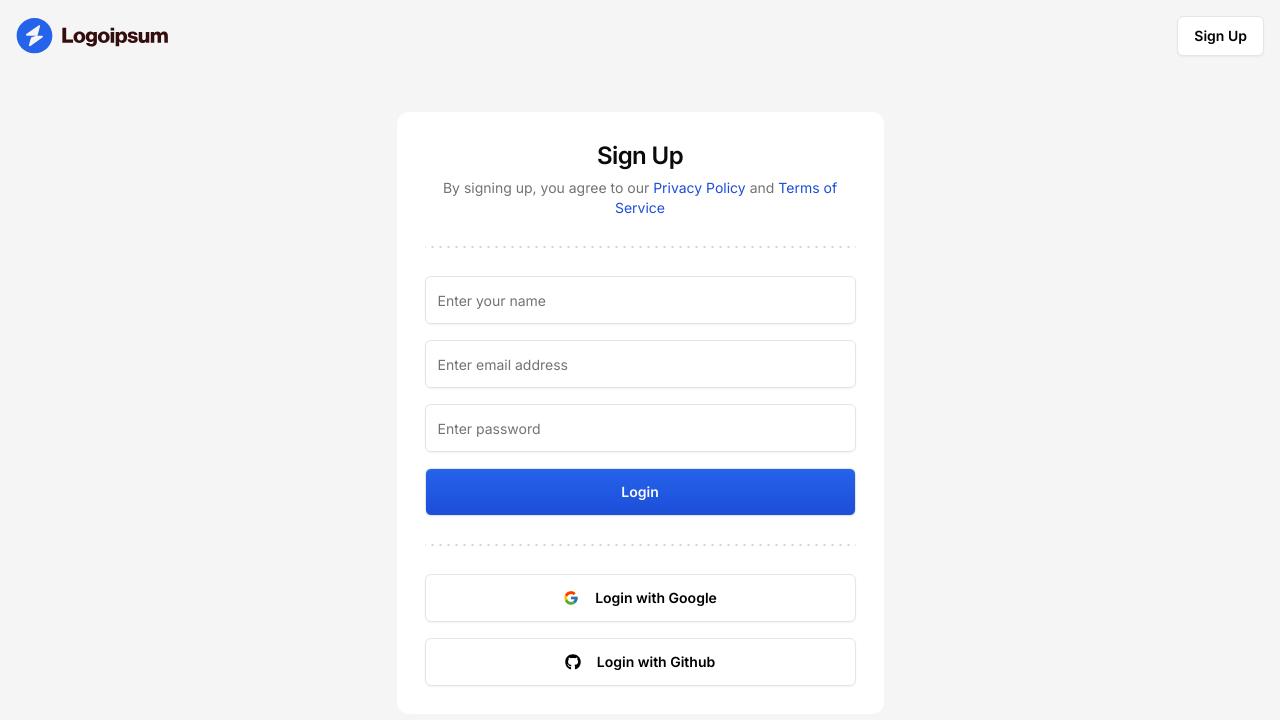
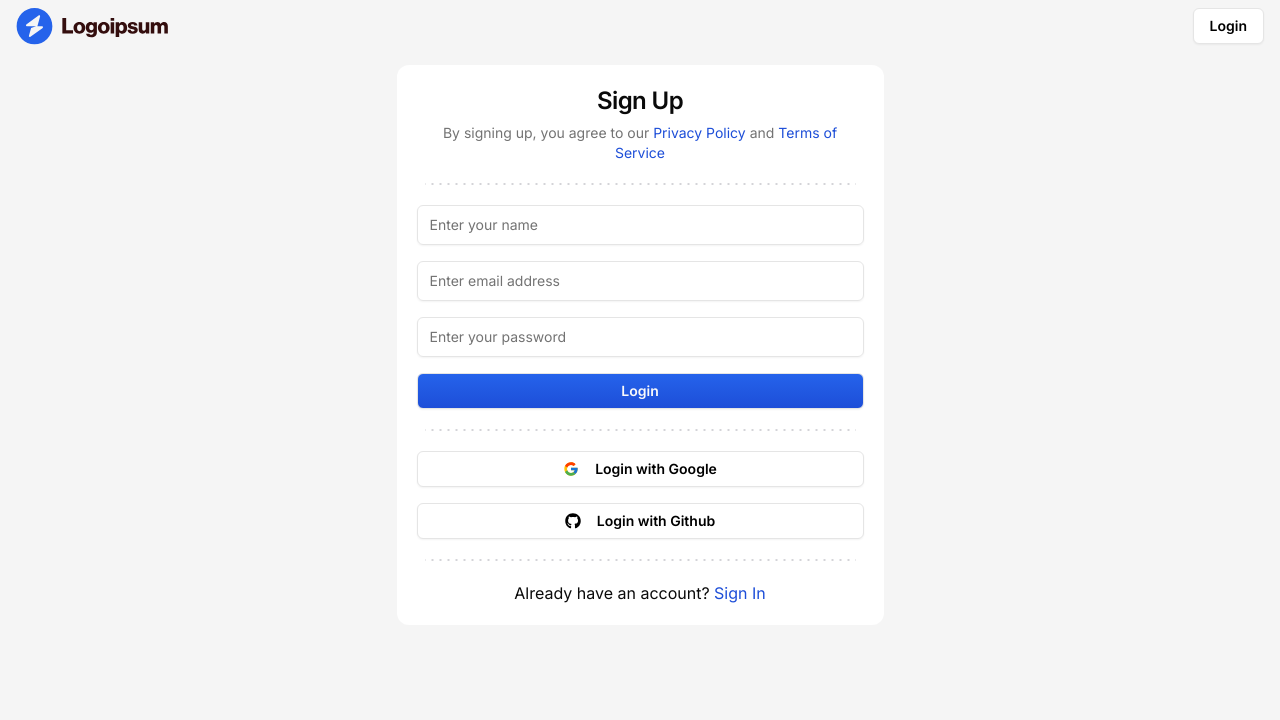
Before and after one commit to laviveti/jira-clone, a Next.js app: page /sign-up in a window 1280 px wide. Shown: the top 720 px of the page. Built offline with nearby package versions, Linux system fonts and the light colour scheme.

Commit message:
feat(1/1h45): Hono: primeiras impressões

```diff
--- a/package.json
+++ b/package.json
@@ -25,6 +25,7 @@
     "class-variance-authority": "^0.7.1",
     "clsx": "^2.1.1",
     "date-fns": "^4.1.0",
+    "hono": "^4.6.13",
     "lucide-react": "^0.468.0",
     "next": "14.2.14",
     "next-themes": "^0.4.4",
--- a/src/app/(auth)/layout.tsx
+++ b/src/app/(auth)/layout.tsx
@@ -1,19 +1,27 @@
+"use client";
 import { Button } from "@/components/ui/button";
 import Image from "next/image";
+import Link from "next/link";
+import { usePathname } from "next/navigation";
 
 interface AuthLayoutProps {
   children: React.ReactNode;
 }
 
 export default function AuthLayout({ children }: AuthLayoutProps) {
+  const pathname = usePathname();
+  const isSignIn = pathname === "/sign-in";
+
   return (
     <main className='bg-neutral-100 min-h-screen'>
-      <div className='mx-auto max-w-screen-2xl p-4'>
+      <div className='mx-auto max-w-screen-2xl px-4 py-2'>
         <nav className='flex justify-between items-center'>
           <Image src='/logo.svg' alt='logo' width={152} height={56} />
-          <Button variant='secondary'>Sign Up</Button>
+          <Button asChild variant='secondary'>
+            <Link href={isSignIn ? "/sign-up" : "/sign-in"}>{isSignIn ? "Sign Up" : "Login"}</Link>
+          </Button>
         </nav>
-        <div className='flex flex-col items-center justify-center pt-4 md:pt-14'>{children}</div>
+        <div className='flex flex-col items-center justify-center pt-4 md:pt-5'>{children}</div>
       </div>
     </main>
   );
--- /dev/null
+++ b/src/app/api/[[...route]]/route.ts
@@ -0,0 +1,13 @@
+import { Hono } from "hono";
+import { handle } from "hono/vercel";
+
+const app = new Hono().basePath("/api");
+
+app.get("/hello", (c) => c.json({ hello: "world" }));
+
+app.get("/project/:projectId", (c) => {
+  const projectId = c.req.param("projectId");
+  return c.json({ project: projectId });
+});
+
+export const GET = handle(app);
--- a/src/components/ui/button.tsx
+++ b/src/components/ui/button.tsx
@@ -18,10 +18,10 @@ const buttonVariants = cva(
         tertiary: "bg-blue-100 text-blue-600 border-transparent hover:bg-blue-200 shadow-none",
       },
       size: {
-        default: "h-10 px-4 py-2",
+        default: "h-9 px-4 py-2",
         xs: "h-7 rounded-md px-2 text-xs",
         sm: "h-8 rounded-md px-3",
-        lg: "h-12 rounded-md px-8",
+        lg: "h-9 rounded-md px-8",
         icon: "h-8 w-8",
       },
     },
--- a/src/components/ui/input.tsx
+++ b/src/components/ui/input.tsx
@@ -7,7 +7,7 @@ const Input = React.forwardRef<HTMLInputElement, React.ComponentProps<"input">>(
     <input
       type={type}
       className={cn(
-        "flex h-12 w-full rounded-md border border-input bg-transparent px-3 py-1 text-base shadow-sm transition-colors file:border-0 file:bg-transparent file:text-sm file:font-medium file:text-foreground placeholder:text-muted-foreground focus-visible:outline-none focus-visible:ring-1 focus-visible:ring-ring disabled:cursor-not-allowed disabled:opacity-50 md:text-sm",
+        "flex h-10 w-full rounded-md border border-input bg-transparent px-3 py-1 text-base shadow-sm transition-colors file:border-0 file:bg-transparent file:text-sm file:font-medium file:text-foreground placeholder:text-muted-foreground focus-visible:outline-none focus-visible:ring-1 focus-visible:ring-ring disabled:cursor-not-allowed disabled:opacity-50 md:text-sm",
         className
       )}
       ref={ref}
--- a/src/features/auth/components/sign-in-card.tsx
+++ b/src/features/auth/components/sign-in-card.tsx
@@ -9,6 +9,7 @@ import { DottedSeparator } from "@/components/dotted-separator";
 import { Input } from "@/components/ui/input";
 import { Button } from "@/components/ui/button";
 import { Form, FormControl, FormField, FormItem, FormMessage } from "@/components/ui/form";
+import Link from "next/link";
 
 const formSchema = z.object({
   email: z.string().trim().email(),
@@ -83,6 +84,17 @@ export const SignInCard = () => {
           Login with Github
         </Button>
       </CardContent>
+      <div className='px-7'>
+        <DottedSeparator />
+      </div>
+      <CardContent className='p-7 flex items-center justify-center'>
+        <p>
+          Don&apos;t have an account?
+          <Link href='/sign-up'>
+            <span className='text-blue-700'>&nbsp;Sign Up</span>
+          </Link>
+        </p>
+      </CardContent>
     </Card>
   );
 };
--- a/src/features/auth/components/sign-up-card.tsx
+++ b/src/features/auth/components/sign-up-card.tsx
@@ -1,16 +1,39 @@
 import React from "react";
+import Link from "next/link";
+import { useForm } from "react-hook-form";
+import { zodResolver } from "@hookform/resolvers/zod";
+import { z } from "zod";
 import { FcGoogle } from "react-icons/fc";
 import { FaGithub } from "react-icons/fa";
 import { Card, CardContent, CardDescription, CardHeader, CardTitle } from "@/components/ui/card";
 import { DottedSeparator } from "@/components/dotted-separator";
 import { Input } from "@/components/ui/input";
 import { Button } from "@/components/ui/button";
-import Link from "next/link";
+import { Form, FormControl, FormField, FormItem, FormMessage } from "@/components/ui/form";
+
+const formSchema = z.object({
+  name: z.string().trim().min(1, "Required"),
+  email: z.string().trim().email(),
+  password: z.string().min(8, "Password must be at least 8 characters long"),
+});
 
 export const SignUpCard = () => {
+  const form = useForm<z.infer<typeof formSchema>>({
+    resolver: zodResolver(formSchema),
+    defaultValues: {
+      name: "",
+      email: "",
+      password: "",
+    },
+  });
+
+  const onSubmit = (values: z.infer<typeof formSchema>) => {
+    console.log(values);
+  };
+
   return (
     <Card className='w-full h-full md:w-[487px] border-none shadow-none'>
-      <CardHeader className='flex items-center justify-center text-center p-7'>
+      <CardHeader className='flex items-center justify-center text-center p-5'>
         <CardTitle className='text-2xl'>Sign Up</CardTitle>
         <CardDescription>
           By signing up, you agree to our{" "}
@@ -26,20 +49,55 @@ export const SignUpCard = () => {
       <div className='px-7'>
         <DottedSeparator />
       </div>
-      <CardContent className='p-7'>
-        <form className='space-y-4'>
-          <Input required type='text' value={""} onChange={() => {}} placeholder='Enter your name' disabled={false} />
-          <Input required type='email' value={""} onChange={() => {}} placeholder='Enter email address' disabled={false} />
-          <Input required type='password' value={""} onChange={() => {}} placeholder='Enter password' disabled={false} min={8} max={256} />
-          <Button disabled={false} size={"lg"} className='w-full'>
-            Login
-          </Button>
-        </form>
+      <CardContent className='p-5'>
+        <Form {...form}>
+          <form className='space-y-4' onSubmit={form.handleSubmit(onSubmit)}>
+            <FormField
+              name='name'
+              control={form.control}
+              render={({ field }) => (
+                <FormItem>
+                  <FormControl>
+                    <Input {...field} type='text' placeholder='Enter your name' />
+                  </FormControl>
+                  <FormMessage />
+                </FormItem>
+              )}
+            />
+            <FormField
+              name='email'
+              control={form.control}
+              render={({ field }) => (
+                <FormItem>
+                  <FormControl>
+                    <Input {...field} type='email' placeholder='Enter email address' />
+                  </FormControl>
+                  <FormMessage />
+                </FormItem>
+              )}
+            />
+            <FormField
+              name='password'
+              control={form.control}
+              render={({ field }) => (
+                <FormItem>
+                  <FormControl>
+                    <Input {...field} type='password' placeholder='Enter your password' />
+                  </FormControl>
+                  <FormMessage />
+                </FormItem>
+              )}
+            />
+            <Button disabled={false} size={"lg"} className='w-full'>
+              Login
+            </Button>
+          </form>
+        </Form>
       </CardContent>
       <div className='px-7'>
         <DottedSeparator />
       </div>
-      <CardContent className='p-7 flex flex-col gap-y-4'>
+      <CardContent className='p-5 flex flex-col gap-y-4'>
         <Button disabled={false} variant={"secondary"} size={"lg"} className='w-full'>
           <FcGoogle className='mr-2 size-5' />
           Login with Google
@@ -49,6 +107,17 @@ export const SignUpCard = () => {
           Login with Github
         </Button>
       </CardContent>
+      <div className='px-7'>
+        <DottedSeparator />
+      </div>
+      <CardContent className='p-5 flex items-center justify-center'>
+        <p>
+          Already have an account?
+          <Link href='/sign-in'>
+            <span className='text-blue-700'>&nbsp;Sign In</span>
+          </Link>
+        </p>
+      </CardContent>
     </Card>
   );
 };
```
Also changed, not shown: sketch.txt (added), 1 other file (tests, documents, lock files or other folders).
